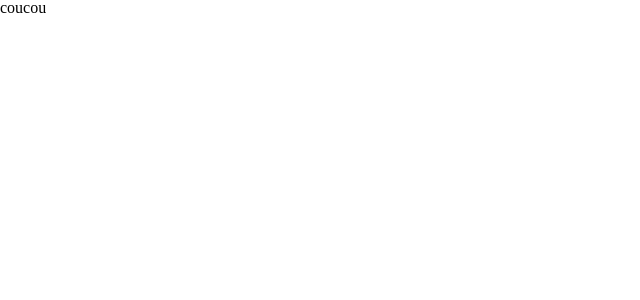
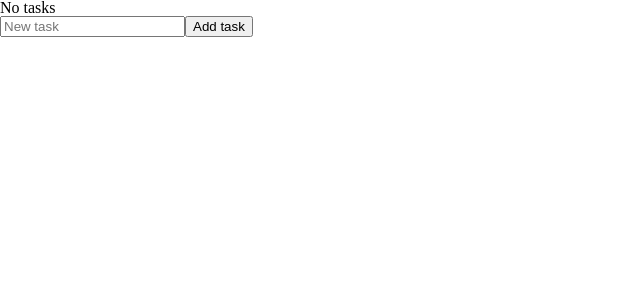
Before and after one commit to jonathanValere/react-todo-list-app, a React (Vite) app: page / in a window 1280 px wide. Shown: the top 300 px of the page, without its empty margins (0-640 px from the left). Built offline with nearby package versions, Linux system fonts and the light colour scheme; the HTML template or start-up script is replaced by a standard one.

Commit message:
basic features implemented

```diff
--- a/package.json
+++ b/package.json
@@ -10,6 +10,9 @@
     "preview": "vite preview"
   },
   "dependencies": {
+    "@fortawesome/fontawesome-svg-core": "^6.5.1",
+    "@fortawesome/free-solid-svg-icons": "^6.5.1",
+    "@fortawesome/react-fontawesome": "^0.2.0",
     "react": "^18.2.0",
     "react-dom": "^18.2.0"
   },
--- a/src/App.css
+++ b/src/App.css
@@ -0,0 +1,3 @@
+.task-done {
+  text-decoration: line-through;
+}
--- a/src/App.jsx
+++ b/src/App.jsx
@@ -1,9 +1,98 @@
 import { useState } from "react";
+import { library } from "@fortawesome/fontawesome-svg-core";
+
+import {
+  faEnvelope,
+  faKey,
+  faListAlt,
+} from "@fortawesome/free-solid-svg-icons";
+library.add(faEnvelope, faKey, faListAlt);
 
 import "./App.css";
 
 function App() {
-  return <p>coucou</p>;
+  // STATES ----------------------------------------
+  const [list, setList] = useState([]);
+  const [task, setTask] = useState("");
+
+  // GESTIONNAIRES --------------------------------------
+  //Gestion onclick ajouter une tâche ---------
+  const handleAddTask = () => {
+    // Création d'une copie de la liste
+    const newList = [...list];
+    if (task) {
+      // Insertion de la tâche dans la nouvelle liste
+      newList.push({ id: list.length + 1, nameTask: task, done: false });
+      // Mise à jour le state (list)
+      setList(newList);
+      setTask("");
+    }
+  };
+
+  // Tâche réalisée ou non --------
+  const handleTaskDone = (id) => {
+    // Création d'une copie de la liste
+    const newList = [...list];
+    // Parcourir la nouvelle liste
+    newList.map((task) => {
+      // Mettre la tâche à true
+      if (task.id === id) {
+        task.done = !task.done;
+      }
+    });
+    // Mettre à jour le state (list) avec la copie
+    return setList(newList);
+  };
+
+  // Supprimer la tâche-------
+  const handleDeleteTask = (id) => {
+    // Création d'une copie de la liste
+    const newList = [...list];
+    // Retirer la tâche dont l'id est renseigné en argument
+    const newListUpdated = newList.filter((task) => task.id !== id);
+    // Mise à jour le state (list) avec la copie
+    return setList(newListUpdated);
+  };
+
+  // console.log(list);
+
+  // Render ----------------------------------------
+  return (
+    <main>
+      {/* Afficher un texte si la liste est vide */}
+      {list.length > 0 ? <p>Tâches à effectuer</p> : <p>No tasks</p>}
+      <ul>
+        {/* Vérification que la liste n'est pas vide */}
+        {list.length > 0 &&
+          // Si pas vide, boucler sur ma tableau représentant toutes mes tâches
+          list.map((task) => (
+            <li key={task.id}>
+              <input
+                type="checkbox"
+                name={task.nameTask}
+                id={task.nameTask}
+                onChange={() => handleTaskDone(task.id)}
+              />
+              <span className={task.done ? "task-done" : ""}>
+                {task.nameTask}
+              </span>{" "}
+              <span onClick={() => handleDeleteTask(task.id)}>X</span>
+            </li>
+          ))}
+      </ul>
+      <div>
+        <input
+          type="text"
+          name="task"
+          id="task"
+          placeholder="New task"
+          value={task}
+          onChange={(event) => setTask(event.target.value)}
+        />
+        <button onClick={handleAddTask}>Add task</button>
+      </div>
+    </main>
+  );
 }
 
 export default App;
```
Also changed, not shown: 1 other file (tests, documents, lock files or other folders).
